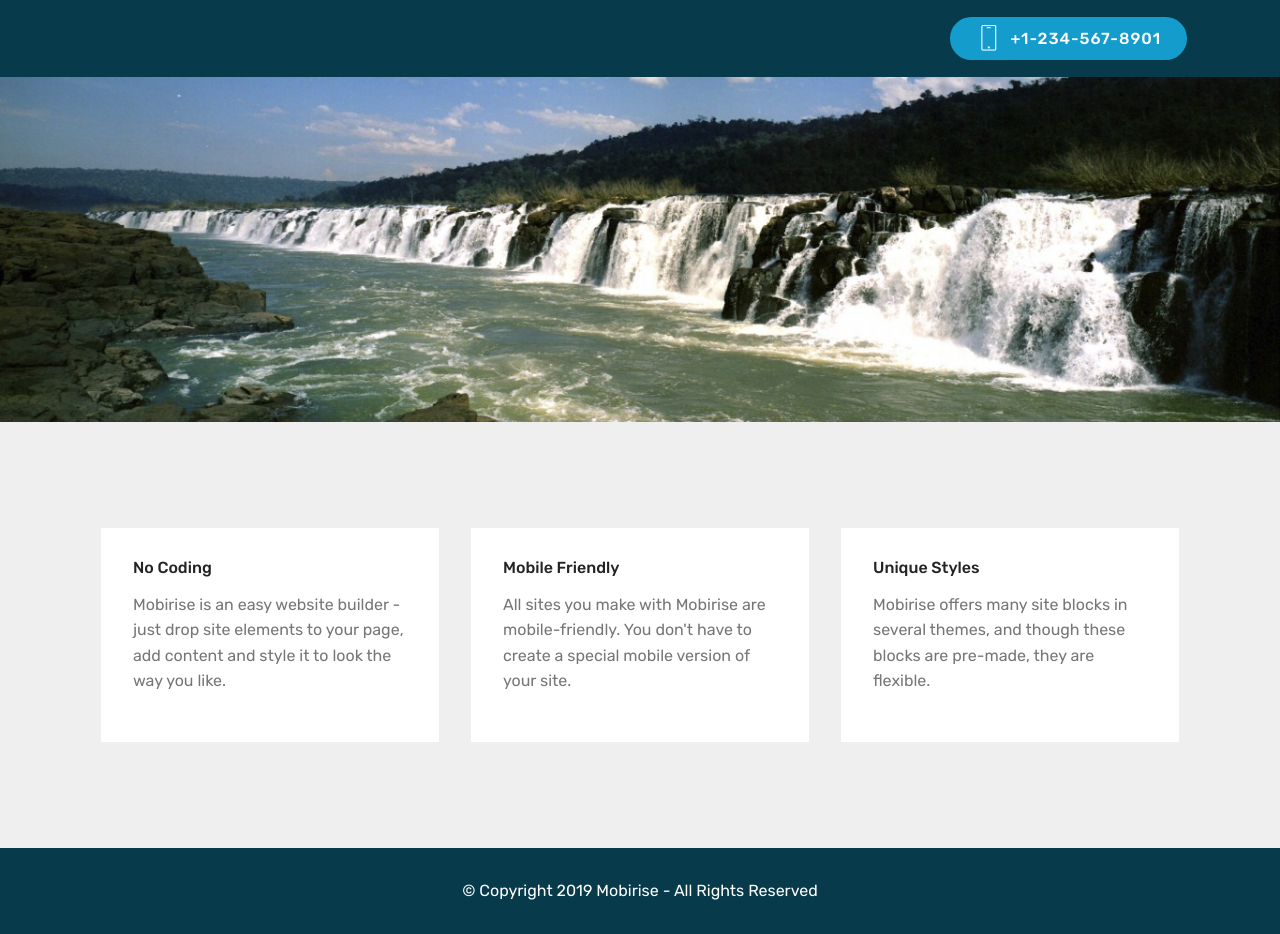
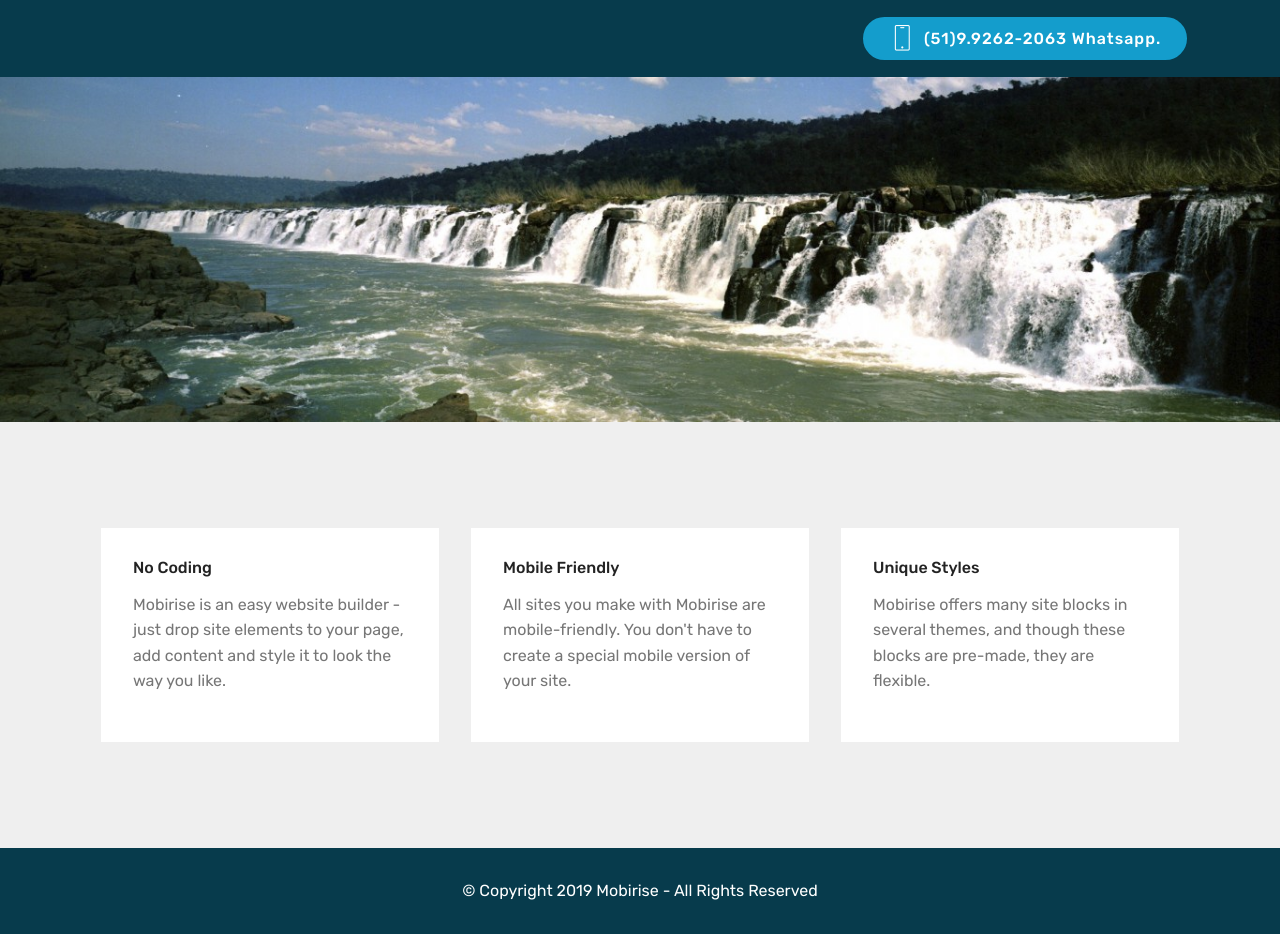
Before and after one commit to tritrip/yucuma, a plain HTML site: page index.html in a window 1280 px wide. Drawn offline with Linux system fonts and the light colour scheme; files whose address does not match are found by name.

Commit message:
commit sem script 3

```diff
--- a/index.html
+++ b/index.html
@@ -48,7 +48,7 @@
                 <a class="btn btn-sm btn-primary display-4" href="tel:5199262-2063">
                     <span class="btn-icon mbri-mobile mbr-iconfont mbr-iconfont-btn">
                     </span>
-                    +1-234-567-8901
+                    (51)9.9262-2063 Whatsapp.
                 </a>
             </div>
         </div>
```
